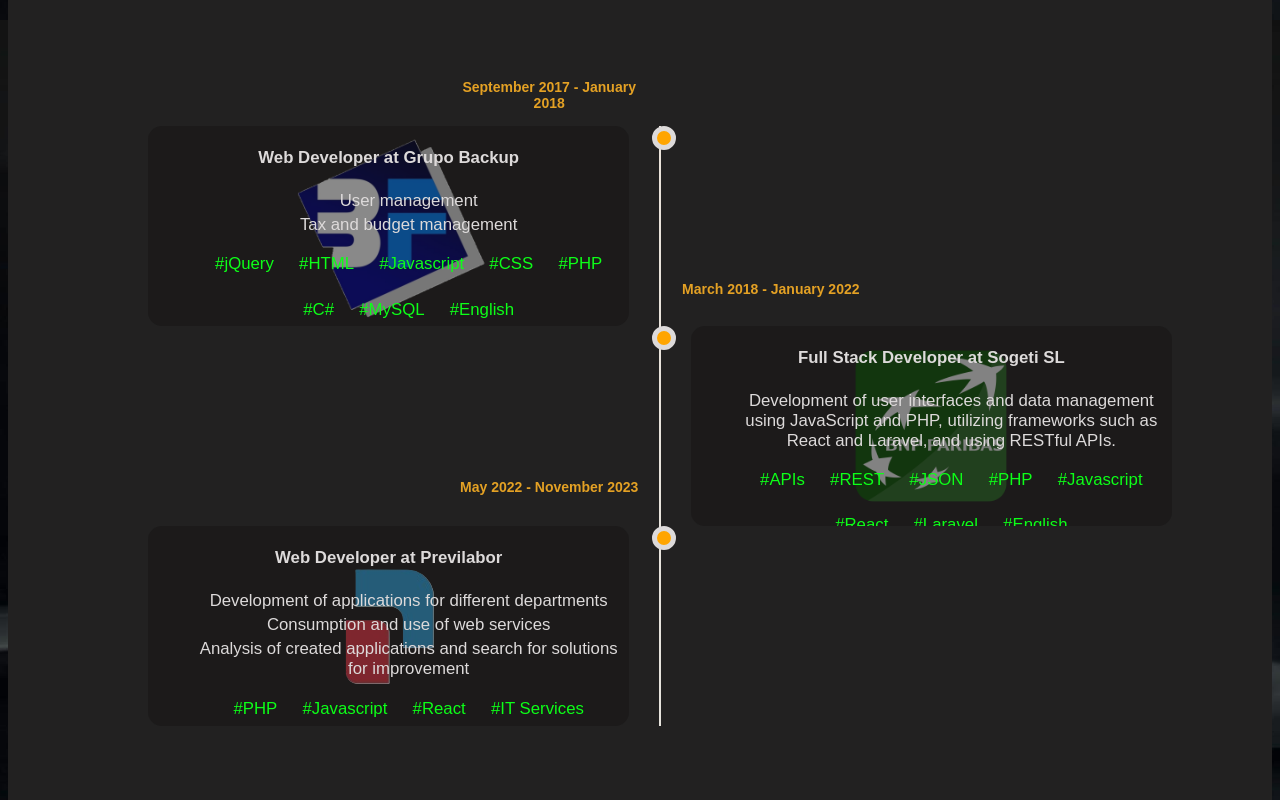
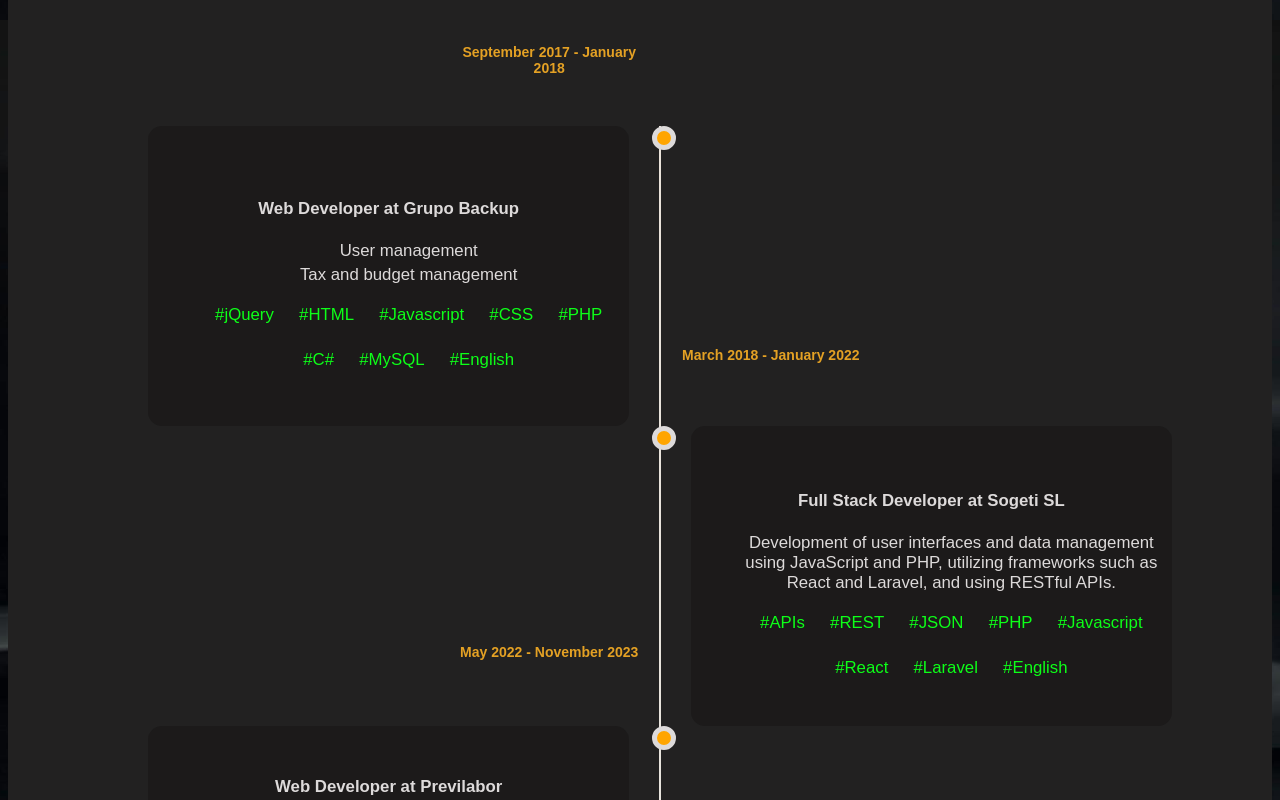
Before and after one commit to ivanarganda/portfolio, a React (Vite) app: page / in a window 1280 px wide. Shown: the part 1580-2380 px from the top of the page. Built offline with nearby package versions, Linux system fonts and the light colour scheme.

Commit message:
improvement and change design about me section

```diff
--- a/src/AboutMe.css
+++ b/src/AboutMe.css
@@ -119,10 +119,11 @@
 .section__aboutme .aboutme_content .content__experience .experience__highlights .highlights__content .content__timeline .timeline__list .list__options .list__content {
 
     width: 47%;
+    height: 100%;
     background:rgb(34, 31, 31);
     border-radius:1rem;
     display: flex;
-    flex-direction: row;
+    flex-direction: column;
     align-items:center;
     justify-content: center;
     position: relative;
@@ -137,6 +138,8 @@
     width: 200px;
     display: flex;
     flex-direction: column;
+    justify-content: center;
+    align-items: center;
     transition: ease-in 300ms;
     opacity: 1;
 
@@ -150,6 +153,7 @@
     height: 100%;
     display: flex;
     flex-direction: column;
+    justify-content: center;
     overflow-y: auto;
     text-wrap: pretty;
     font-size: 1.2rem;
--- a/src/Components/AboutMe.jsx
+++ b/src/Components/AboutMe.jsx
@@ -1,9 +1,9 @@
 import React from 'react'
-import BNP from './../assets/images/BNP.jpg';
-import GP from './../assets/images/grupoBackup.jpeg';
-import PRE from './../assets/images/Previlabor.jpg';
+// import BNP from './../assets/images/BNP.jpg';
+// import GP from './../assets/images/grupoBackup.jpeg';
+// import PRE from './../assets/images/Previlabor.jpg';
 import CircularProgressBar from './CircleProgress';
-import ReactApexChart from "react-apexcharts";
+// import ReactApexChart from "react-apexcharts";
 import Text from './Text';
 export default function AboutMe( props ) {
 
@@ -41,7 +41,7 @@
                           <ul className='timeline__list'>
                             <li className='list__options list-grupobackup'>
                               <div className='list__content'>
-                                <img width='200' height='200' src={GP} alt="grupo backup" />
+                                <img width='200' height='300' alt="" style={{visibility:'hidden'}} />
                                 <div className='content__text'>
                                   <h4>{formatedMessage.aboutme.timeline.timeline_experiences.experiences_title.first}</h4>
                                   <ul className='text__list-tasks'>
@@ -71,7 +71,7 @@
                               <h4>{formatedMessage.aboutme.timeline.timeline_dates.second}</h4>
                               </div>
                               <div className='list__content'>
-                                <img width='200' height='200' src={BNP} alt="bnp paribas" />
+                                <img width='200' height='300' alt="" style={{visibility:'hidden'}} />
                                 <div className='content__text'>
                                 <h4>{formatedMessage.aboutme.timeline.timeline_experiences.experiences_title.second}</h4>
                                   <ul className='text__list-tasks'>
@@ -89,7 +89,7 @@
                             </li>
                             <li className='list__options list-previlabor'>
                               <div className='list__content'>
-                                <img width='200' height='200' src={PRE} alt="previlabor" />
+                              <img width='200' height='300' alt="" style={{visibility:'hidden'}} />
                                 <div className='content__text'>
                                   <h4>{formatedMessage.aboutme.timeline.timeline_experiences.experiences_title.third}</h4>
                                   <ul className='text__list-tasks'>
```
